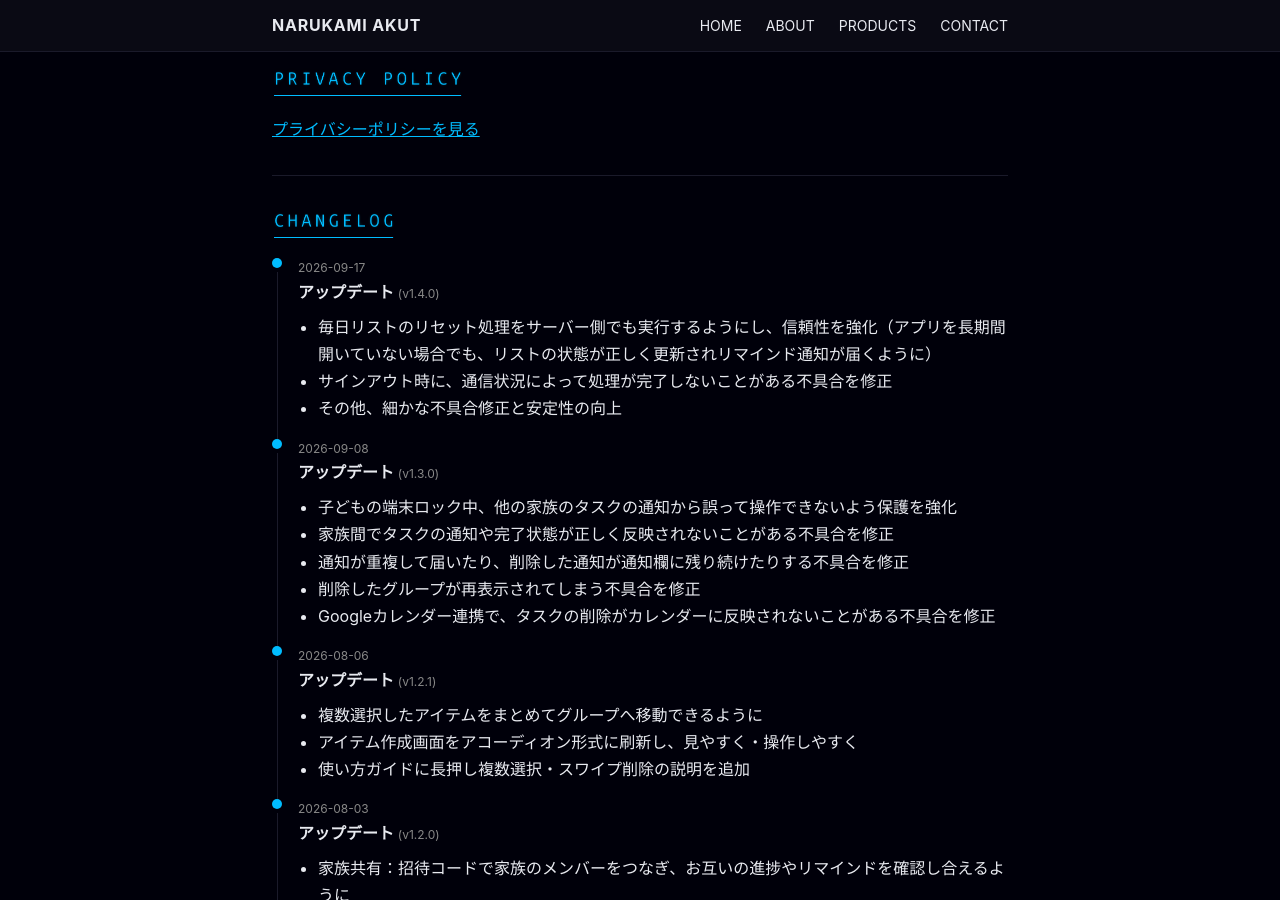
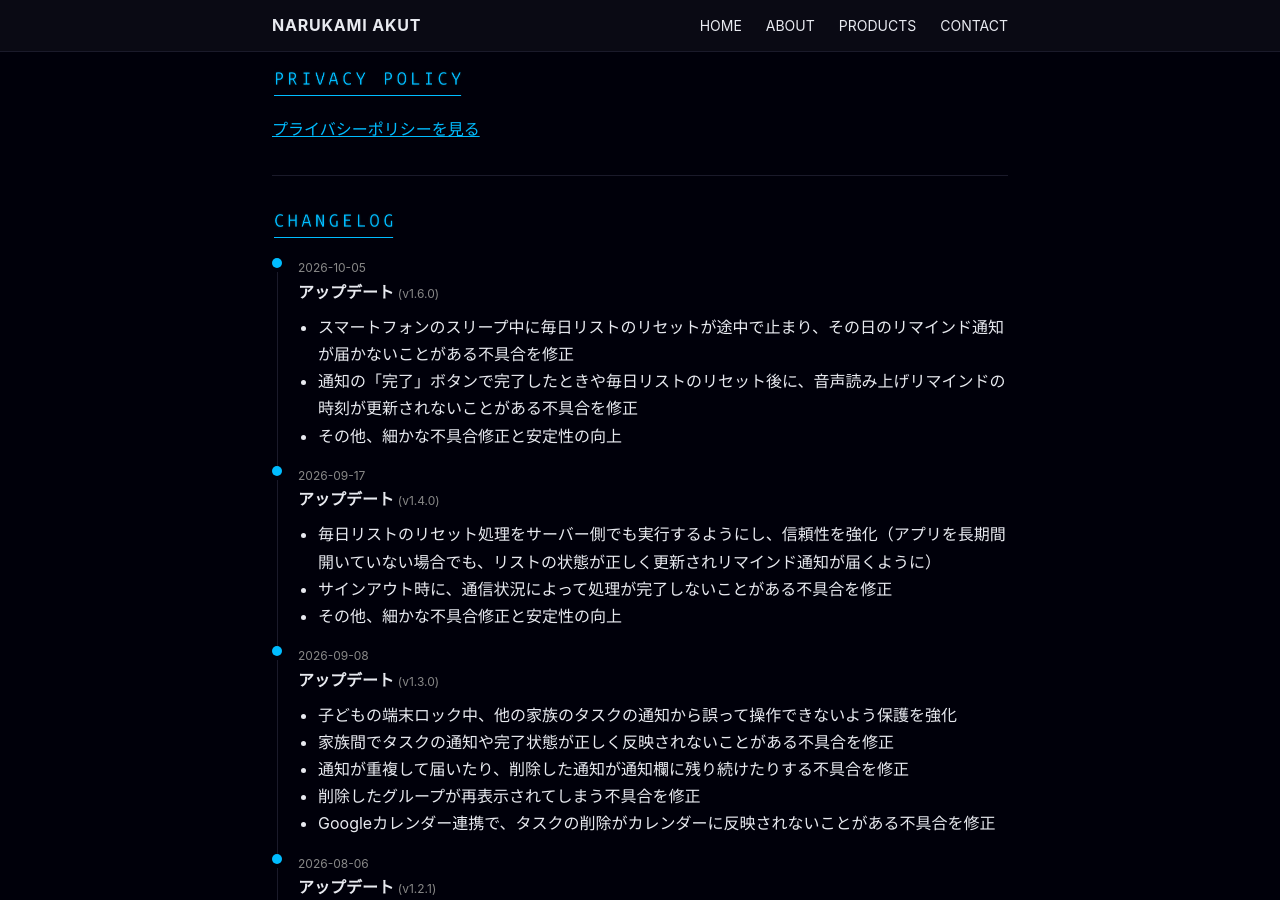
Before and after one commit to NARUKAMI-AKUT/narukami-akut.github.io, a Jekyll site: the page built from _apps/remindo.md, in a window 1280 px wide and 900 px high, scrolled down 1023 px. Built offline with Jekyll 4.4.1, drawn with Linux system fonts in a browser that asks for light colours.

Commit message:
feat: ReminDo v1.6.0のアップデート情報を追加
Co-Authored-By: Claude Opus 5.5 <noreply@anthropic.com>

```diff
--- a/_apps/remindo.md
+++ b/_apps/remindo.md
@@ -5,6 +5,12 @@ status: released
 release_date: "2026-07-17"
 release_version: "v1.0.0"
 updates:
+  - date: "2026-10-05"
+    version: "v1.6.0"
+    items:
+      - "スマートフォンのスリープ中に毎日リストのリセットが途中で止まり、その日のリマインド通知が届かないことがある不具合を修正"
+      - "通知の「完了」ボタンで完了したときや毎日リストのリセット後に、音声読み上げリマインドの時刻が更新されないことがある不具合を修正"
+      - "その他、細かな不具合修正と安定性の向上"
   - date: "2026-09-17"
     version: "v1.4.0"
     items:
```
